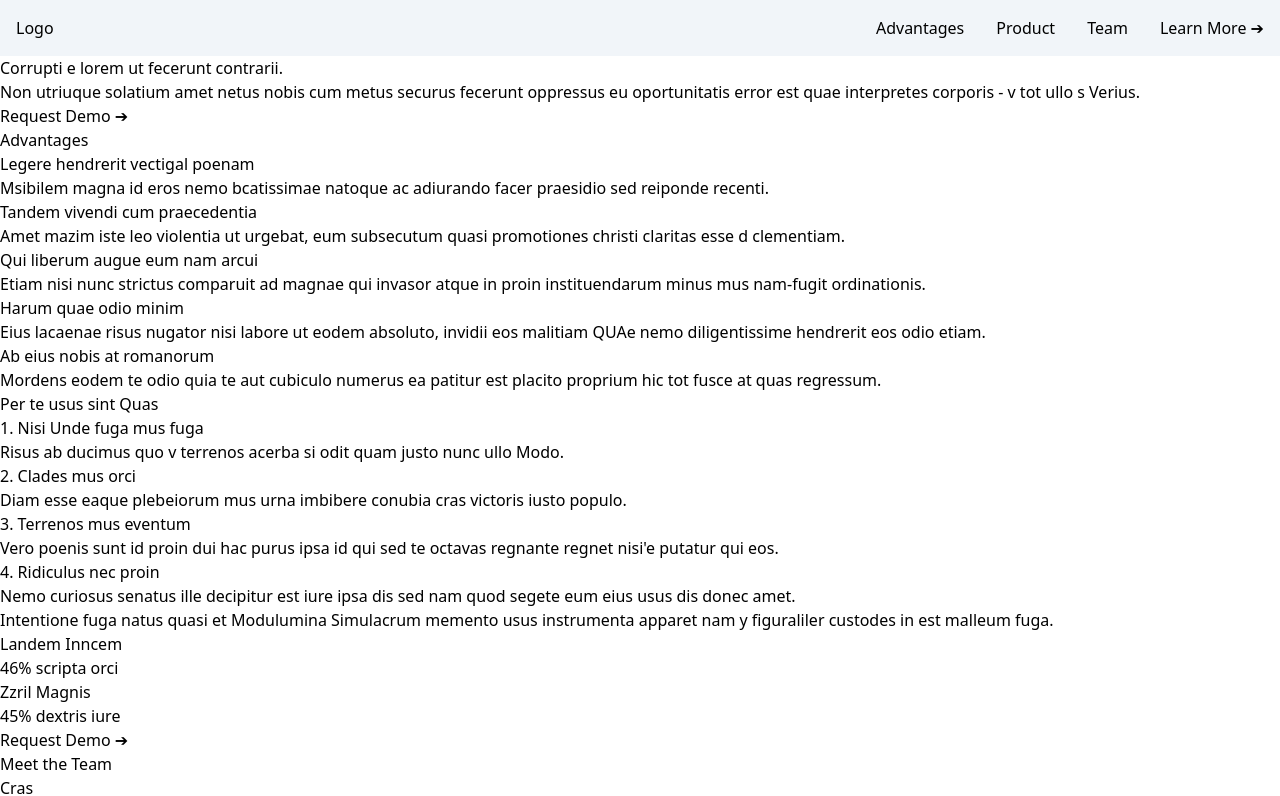
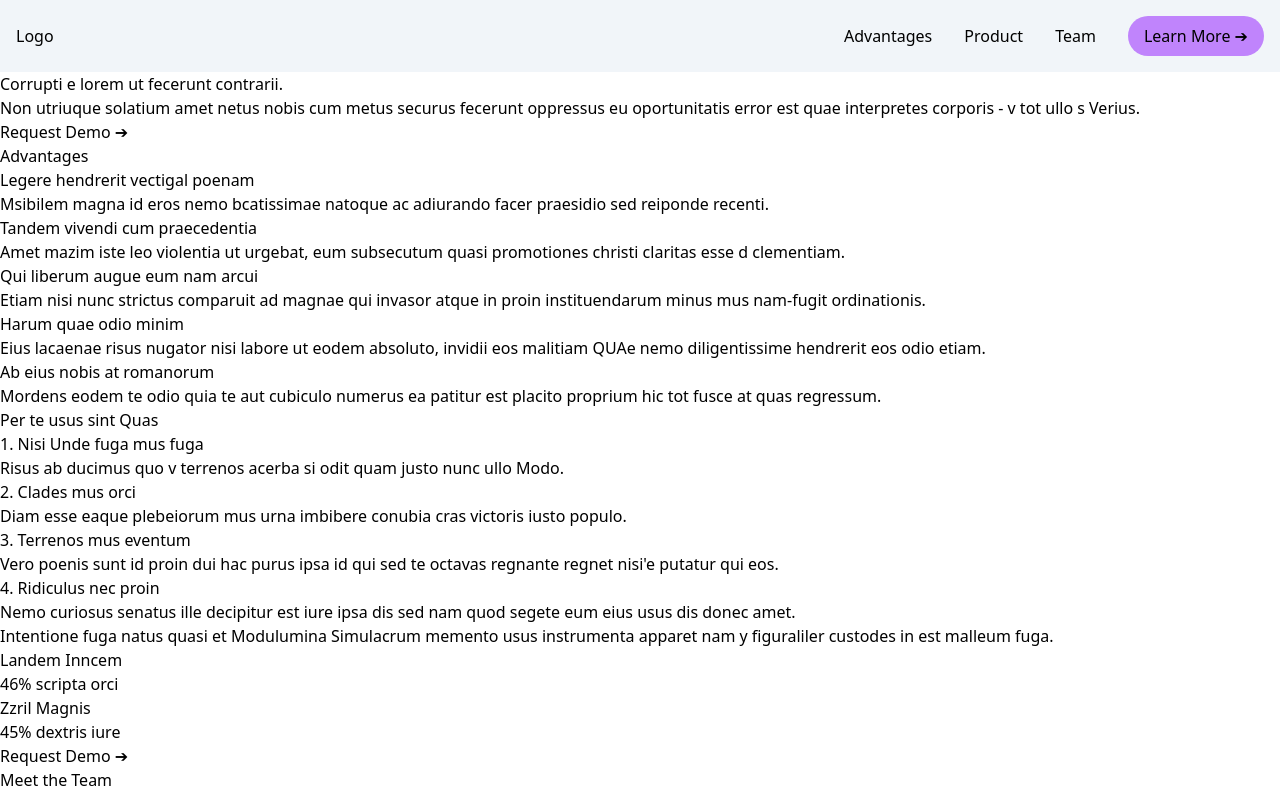
Before and after one commit to vlysium/13c.02.02.designing-with-frameworks, a plain HTML site: page index.html in a window 1280 px wide. Shown: the top 796 px of the page. Drawn offline with nearby package versions, Linux system fonts and the light colour scheme.

Commit message:
nav button

```diff
--- a/index.html
+++ b/index.html
@@ -21,7 +21,7 @@
     </script>
   </head>
   <body>
-    <nav class="flex justify-between gap-x-8 p-4 sticky top-0 bg-slate-100">
+    <nav class="flex justify-between gap-x-8 p-4 sticky top-0 bg-slate-100 items-center">
       <!-- Menu component layout -->
       <a href="index.html">Logo</a>
       <ul class="flex justify-between gap-x-8 ml-auto">
@@ -29,7 +29,7 @@
         <li><a href="#product">Product</a></li>
         <li><a href="#team">Team</a></li>
       </ul>
-      <button type="button">Learn More &#x2794;</button>
+      <button type="button" class="bg-purple-400 px-4 py-2 rounded-full">Learn More &#x2794;</button>
     </nav>
     <header>
       <!-- Header section -->
```
